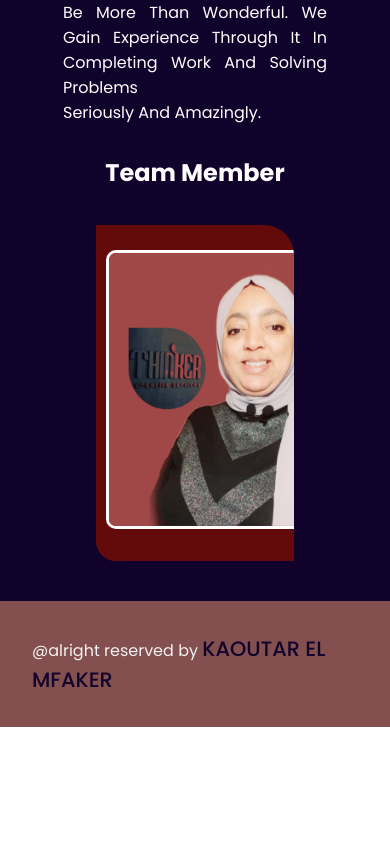
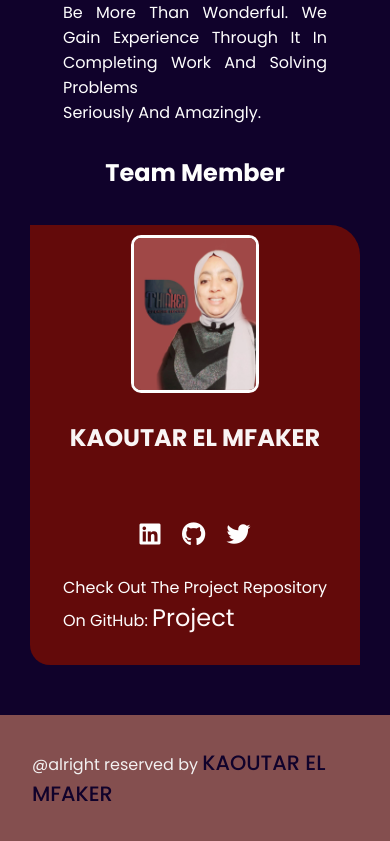
Before and after one commit to Kelmfaker/Thinker_Creative_Services, a plain HTML site: page index.html in a window 390 px wide. Shown: the part 4483-5324 px from the top of the page. Before the commit the page ends 5210 px from the top, so only its background shows below. Drawn offline with Linux system fonts and the light colour scheme.

Commit message:
update @media
update media queries for the team card

```diff
--- a/styles.css
+++ b/styles.css
@@ -475,3 +475,55 @@ font-size: 1.3em;
         margin: 10px 1%;
     }
 }
+/* Media Queries */
+@media (max-width: 1200px) {
+    .team {
+      flex-direction: column;
+      width: 100%;
+    }
+
+    .team-card {
+      max-width: 80%;
+      height: auto;
+      margin-bottom: 20px;
+    }
+
+    .team-img img {
+      width: 12em;
+    }
+
+    .info-team {
+      width: 90%;
+      height: auto;
+    }
+  }
+
+  @media (max-width: 768px) {
+    .team-card {
+      max-width: 100%;
+    }
+
+    .team-img img {
+      width: 10em;
+    }
+
+    .info-team {
+      width: 100%;
+    }
+  }
+
+  @media (max-width: 480px) {
+    .team-card {
+      flex-direction: column;
+      align-items: center;
+    }
+
+    .team-img img {
+      width: 8em;
+    }
+
+    .info-team {
+      width: 100%;
+      text-align: center;
+    }
+  }
```
